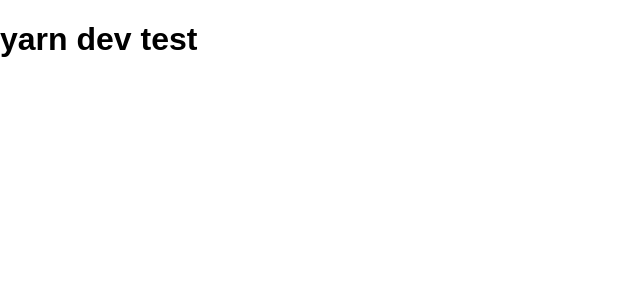
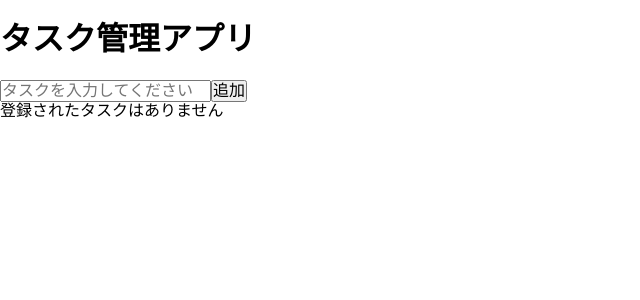
Before and after one commit to PepeikeDeteron/TodoApp, a Next.js app: page / in a window 1280 px wide. Shown: the top 300 px of the page, without its empty margins (0-640 px from the left). Built offline with nearby package versions, Linux system fonts and the light colour scheme.

Commit message:
Add: タスク表示欄の実装
タスク一覧を表示するコンポーネントを追加, タスク入力コンポーネントと表示コンポーネントをルートに配置

```diff
--- /dev/null
+++ b/src/components/TaskItem/index.tsx
@@ -0,0 +1,52 @@
+import React, { useState, useEffect } from 'react';
+import { Task } from '@/models/Task';
+import styled from 'styled-components';
+
+type Props = {
+  tasks: Task;
+  handleTaskDone: (tasks: Task) => void;
+  handleTaskDelete: (tasks: Task) => void;
+  handleTaskEdit: (tasks: Task) => void;
+};
+
+const Input = styled.input``;
+
+const Span = styled.span``;
+
+const Button = styled.button``;
+
+// タスク一覧を表示するコンポーネントの一つ
+const TaskItem: React.FC<Props> = ({
+  tasks,
+  handleTaskDone,
+  handleTaskDelete,
+}) => {
+  const [text, setText] = useState<string>('');
+
+  // 編集した内容で更新するための関数
+  const handleReSubmit = () => {
+    if (!text) return;
+
+    // tasksの入力内容を書き換え，入力フォームをリセット
+    tasks.value = text;
+    setText('');
+  };
+
+  useEffect(() => {}, [text]);
+
+  return (
+    <li className={tasks.checked ? 'checked' : ''}>
+      <label>
+        <Input
+          type="checkbox"
+          onClick={() => handleTaskDone(tasks)}
+          defaultChecked={tasks.checked}
+        />
+        <Span>{tasks.value}</Span>
+      </label>
+      <Button onClick={() => handleTaskDelete(tasks)}>削除</Button>
+    </li>
+  );
+};
+
+export default TaskItem;
--- /dev/null
+++ b/src/components/TaskList/index.tsx
@@ -0,0 +1,62 @@
+import React from 'react';
+import TaskItem from '@/components/TaskItem';
+import { Task } from '@/models/Task';
+import styled from 'styled-components';
+
+type Props = {
+  tasks: Task[];
+  setTasks: React.Dispatch<React.SetStateAction<Task[]>>;
+};
+
+const Tasks = styled.ul``;
+
+// タスク一覧を表示するコンポーネント
+const TaskList: React.FC<Props> = ({ tasks, setTasks }) => {
+  // タスクの完了
+  const handleTaskDone = (task: Task) => {
+    // idで同一判定をし，checkedの真偽を反転
+    setTasks((items) =>
+      items.map((item) =>
+        item.id === task.id ? { ...task, checked: !task.checked } : item
+      )
+    );
+  };
+
+  // タスクの削除
+  const handleTaskDelete = (task: Task) => {
+    // idが同一の場合を抽出
+    setTasks((items) => items.filter((item) => item.id !== task.id));
+  };
+
+  // タスクの編集
+  const handleTaskEdit = (task: Task) => {
+    // idで同一判定をし，editの真偽を反転
+    setTasks((items) =>
+      items.map((item) =>
+        item.id === task.id ? { ...task, edit: !task.edit } : item
+      )
+    );
+  };
+
+  return (
+    <div>
+      {tasks.length == 0 ? (
+        '登録されたタスクはありません'
+      ) : (
+        <Tasks>
+          {tasks.map((task) => (
+            <TaskItem
+              key={task.id}
+              tasks={task}
+              handleTaskDone={handleTaskDone}
+              handleTaskDelete={handleTaskDelete}
+              handleTaskEdit={handleTaskEdit}
+            />
+          ))}
+        </Tasks>
+      )}
+    </div>
+  );
+};
+
+export default TaskList;
--- a/src/pages/index.tsx
+++ b/src/pages/index.tsx
@@ -1,15 +1,24 @@
-import React from 'react';
+import React, { useState } from 'react';
 import Head from 'next/head';
+import { Task } from '@/models/Task';
+import TaskInput from '@/components/TaskInput';
+import TaskList from '@/components/TaskList';
+
+const initialState: Task[] = [];
 
 const Home: React.FC = () => {
+  const [tasks, setTasks] = useState(initialState);
+
   return (
     <>
       <Head>
-        <title>Hello World</title>
+        <title>タスク管理アプリ</title>
         <link rel="icon" href="/favicon.ico" />
       </Head>
       <div>
-        <h1>yarn dev test</h1>
+        <h1>タスク管理アプリ</h1>
+        <TaskInput setTasks={setTasks} tasks={tasks} />
+        <TaskList setTasks={setTasks} tasks={tasks} />
       </div>
     </>
   );
```
